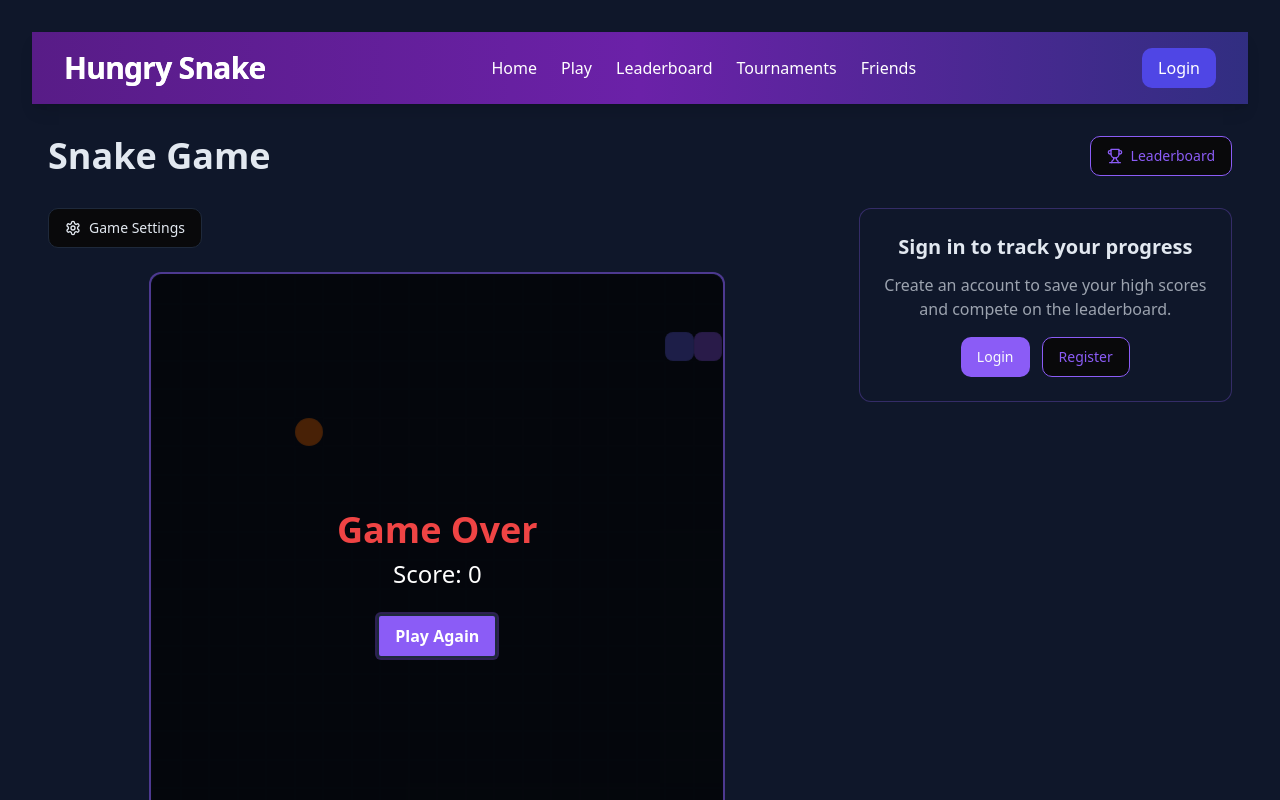
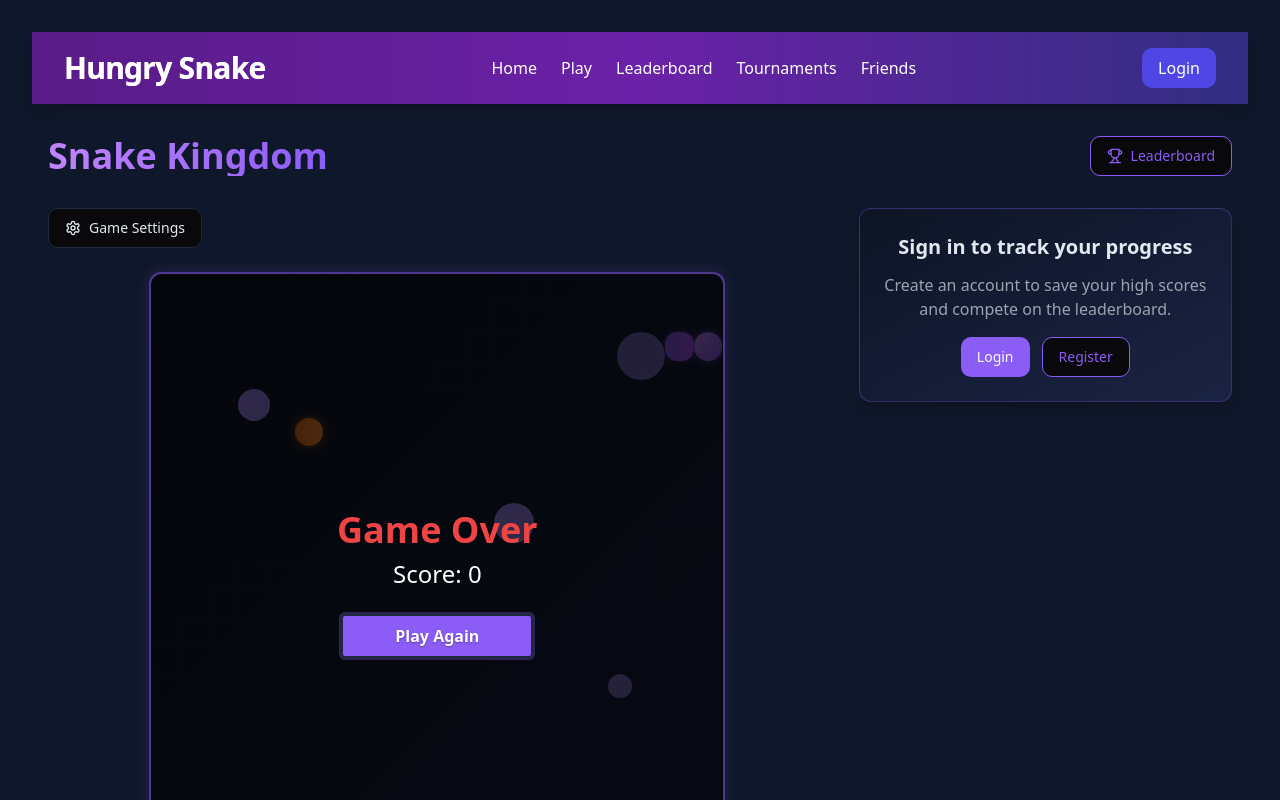
Before and after one commit to jagadeesh-ai-dev/snake-kingdom-by-jagadeesh, a React (Vite) app: page /game in a window 1280 px wide. Shown: the top 800 px of the page. Built offline with nearby package versions, Linux system fonts and the light colour scheme.

Commit message:
Refactor: Improve game design and add fullscreen toggle
- Improved snake and background design.
- Reduced snake movement speed.
- Added fullscreen toggle to pause menu.

```diff
--- a/src/components/game/GameEngine.tsx
+++ b/src/components/game/GameEngine.tsx
@@ -1,8 +1,7 @@
-
 import React, { useState, useEffect, useRef, useCallback } from "react";
 import { useToast } from "@/components/ui/use-toast";
 import { useAuth } from "@/contexts/AuthContext";
-import { ArrowUp, ArrowDown, ArrowLeft, ArrowRight, Fullscreen } from "lucide-react";
+import { ArrowUp, ArrowDown, ArrowLeft, ArrowRight, Fullscreen, Minimize } from "lucide-react";
 
 export type Direction = "UP" | "DOWN" | "LEFT" | "RIGHT";
 export type Difficulty = "EASY" | "MEDIUM" | "HARD" | "EXTREME";
@@ -28,11 +27,12 @@ type GameEngineProps = {
   onGameOver?: (score: number) => void;
 };
 
+// Adjusted speed settings to be slower across all difficulty levels
 const difficultySettings = {
-  EASY: { speed: 200, gridSize: 15 },
-  MEDIUM: { speed: 150, gridSize: 20 },
-  HARD: { speed: 100, gridSize: 25 },
-  EXTREME: { speed: 70, gridSize: 30 },
+  EASY: { speed: 250, gridSize: 15 },    // Slower (was 200)
+  MEDIUM: { speed: 200, gridSize: 20 },  // Slower (was 150)
+  HARD: { speed: 150, gridSize: 25 },    // Slower (was 100)
+  EXTREME: { speed: 120, gridSize: 30 }, // Slower (was 70)
 };
 
 const GameEngine: React.FC<GameEngineProps> = ({
@@ -441,11 +441,22 @@ const GameEngine: React.FC<GameEngineProps> = ({
         let cellClasses = "snake-cell absolute";
 
         if (isSnakeHead) {
-          cellClasses += " bg-snake-primary rounded-sm";
+          cellClasses += " snake-head rounded-full";
         } else if (isSnakeBody) {
-          cellClasses += " bg-snake-secondary rounded-sm";
+          // Apply different styling based on segment position for a more organic look
+          const segmentIndex = gameState.snake.findIndex(segment => segment.x === x && segment.y === y);
+          const isNeckSegment = segmentIndex === 1 || segmentIndex === 2;
+          const isTailSegment = segmentIndex === gameState.snake.length - 1 || segmentIndex === gameState.snake.length - 2;
+
+          if (isNeckSegment) {
+            cellClasses += " snake-neck rounded-lg";
+          } else if (isTailSegment) {
+            cellClasses += " snake-tail rounded-lg";
+          } else {
+            cellClasses += " snake-body rounded-lg";
+          }
         } else if (isFood) {
-          cellClasses += " bg-snake-food rounded-full animate-pulse-gentle";
+          cellClasses += " snake-food rounded-full animate-pulse-gentle";
         } else {
           cellClasses += " bg-transparent";
         }
@@ -475,8 +486,15 @@ const GameEngine: React.FC<GameEngineProps> = ({
       onTouchStart={onTouchStart}
       onTouchMove={onTouchMove}
     >
-      {/* Game grid */}
-      <div className="snake-grid relative w-full h-full bg-snake-background rounded-lg overflow-hidden">
+      {/* Game grid with enhanced background */}
+      <div className="snake-grid relative w-full h-full rounded-lg overflow-hidden bg-gradient-to-br from-snake-bg-dark via-snake-bg-mid to-snake-bg-light">
+        {/* Background decorative elements */}
+        <div className="absolute inset-0 w-full h-full">
+          <div className="absolute top-[20%] left-[15%] w-8 h-8 opacity-20 rounded-full bg-snake-accent animate-pulse-gentle"></div>
+          <div className="absolute top-[70%] left-[80%] w-6 h-6 opacity-15 rounded-full bg-snake-accent animate-pulse-gentle" style={{animationDelay: '1s'}}></div>
+          <div className="absolute top-[40%] left-[60%] w-10 h-10 opacity-10 rounded-full bg-snake-accent animate-pulse-gentle" style={{animationDelay: '1.5s'}}></div>
+          <div className="absolute top-[10%] right-[10%] w-12 h-12 opacity-5 rounded-full bg-snake-accent animate-pulse-gentle" style={{animationDelay: '0.8s'}}></div>
+        </div>
         {renderGrid()}
       </div>
 
@@ -486,8 +504,9 @@ const GameEngine: React.FC<GameEngineProps> = ({
           {gameState.paused ? (
             <>
               <h2 className="text-4xl font-bold text-white mb-6">Paused</h2>
+              <div className="flex flex-col gap-3 mb-6">
                 <button
-                className="pixel-button mb-4"
+                  className="pixel-button"
                   onClick={togglePause}
                 >
                   Resume Game
@@ -498,6 +517,18 @@ const GameEngine: React.FC<GameEngineProps> = ({
                 >
                   Restart Game
                 </button>
+                <button
+                  className="pixel-button-fullscreen"
+                  onClick={toggleFullscreen}
+                  aria-label={isFullscreen ? "Exit Fullscreen" : "Enter Fullscreen"}
+                >
+                  {isFullscreen ? (
+                    <><Minimize size={18} className="mr-2" /> Exit Fullscreen</>
+                  ) : (
+                    <><Fullscreen size={18} className="mr-2" /> Enter Fullscreen</>
+                  )}
+                </button>
+              </div>
             </>
           ) : (
             <>
@@ -578,7 +609,7 @@ const GameEngine: React.FC<GameEngineProps> = ({
             onClick={toggleFullscreen}
             aria-label="Toggle fullscreen"
           >
-            <Fullscreen size={18} />
+            {isFullscreen ? <Minimize size={18} /> : <Fullscreen size={18} />}
           </button>
         </div>
       </div>
--- a/src/index.css
+++ b/src/index.css
@@ -54,22 +54,75 @@
   }
 
   .game-container {
-    @apply rounded-lg bg-snake-background border-2 border-snake-primary border-opacity-50;
+    @apply rounded-lg bg-snake-background border-2 border-snake-primary border-opacity-50 shadow-lg;
+    box-shadow: 0 0 15px rgba(139, 92, 246, 0.2);
   }
 
   .pixel-button {
-    @apply bg-snake-primary hover:bg-purple-500 text-white font-bold py-2 px-4 rounded transition-all duration-200 pixel-border;
+    @apply bg-snake-primary hover:bg-purple-500 text-white font-bold py-2 px-6 rounded transition-all duration-200 pixel-border flex items-center justify-center gap-2 w-48;
+    text-shadow: 0px 1px 2px rgba(0, 0, 0, 0.3);
   }
 
   .pixel-button-secondary {
-    @apply bg-snake-secondary hover:bg-indigo-500 text-white font-bold py-2 px-4 rounded transition-all duration-200 pixel-border;
+    @apply bg-snake-secondary hover:bg-indigo-500 text-white font-bold py-2 px-6 rounded transition-all duration-200 pixel-border flex items-center justify-center gap-2 w-48;
+    text-shadow: 0px 1px 2px rgba(0, 0, 0, 0.3);
+  }
+
+  .pixel-button-fullscreen {
+    @apply bg-gray-700 hover:bg-gray-600 text-white font-bold py-2 px-6 rounded transition-all duration-200 pixel-border flex items-center justify-center gap-2 w-48;
+    text-shadow: 0px 1px 2px rgba(0, 0, 0, 0.3);
   }
 
   .snake-grid {
     @apply grid border border-snake-grid border-opacity-20;
+    background-image: radial-gradient(circle at 50% 50%, rgba(139, 92, 246, 0.08) 0%, rgba(0, 0, 0, 0) 80%);
   }
 
   .snake-cell {
-    @apply border border-snake-grid border-opacity-10;
+    @apply border border-snake-grid border-opacity-5;
+  }
+
+  /* Enhanced snake styling */
+  .snake-head {
+    @apply bg-gradient-to-br from-purple-400 to-snake-primary shadow-lg;
+    box-shadow: 0 0 8px rgba(139, 92, 246, 0.6);
+  }
+
+  .snake-neck {
+    @apply bg-gradient-to-r from-snake-primary to-purple-500;
+    box-shadow: 0 0 6px rgba(139, 92, 246, 0.5);
+  }
+
+  .snake-body {
+    @apply bg-gradient-to-r from-snake-secondary to-indigo-500;
+    box-shadow: 0 0 4px rgba(99, 102, 241, 0.4);
+  }
+
+  .snake-tail {
+    @apply bg-gradient-to-l from-indigo-500 to-indigo-400;
+    box-shadow: 0 0 4px rgba(99, 102, 241, 0.3);
+  }
+
+  .snake-food {
+    @apply bg-gradient-to-r from-snake-food to-orange-400 shadow-md;
+    box-shadow: 0 0 10px rgba(249, 115, 22, 0.6);
   }
 }
+
+@keyframes shimmer {
+  0% {
+    background-position: -200% 0;
+  }
+  100% {
+    background-position: 200% 0;
+  }
+}
+
+.shimmer-effect {
+  background: linear-gradient(90deg,
+    rgba(255,255,255,0) 0%,
+    rgba(255,255,255,0.1) 50%,
+    rgba(255,255,255,0) 100%);
+  background-size: 200% 100%;
+  animation: shimmer 3s infinite;
+}
--- a/src/pages/Game.tsx
+++ b/src/pages/Game.tsx
@@ -74,7 +74,9 @@ const Game = () => {
   return (
     <div className="container mx-auto px-4 py-8">
       <div className="flex justify-between items-center mb-8">
-        <h1 className="text-3xl md:text-4xl font-bold text-snake-text">Snake Game</h1>
+        <h1 className="text-3xl md:text-4xl font-bold bg-clip-text text-transparent bg-gradient-to-r from-purple-400 to-snake-primary">
+          Snake Kingdom
+        </h1>
         <Button
           variant="outline"
           onClick={() => navigate('/leaderboard')}
@@ -103,7 +105,7 @@ const Game = () => {
         <div>
           {/* Player Stats */}
           {isAuthenticated && user ? (
-            <div className="bg-snake-background border border-snake-primary/30 rounded-lg p-4">
+            <div className="bg-gradient-to-br from-snake-bg-dark via-snake-bg-mid to-snake-bg-light border border-snake-primary/30 rounded-lg p-4 shadow-lg">
               <h2 className="text-xl font-semibold mb-4 border-b border-snake-grid pb-2">Player Stats</h2>
               <div className="space-y-4">
                 <div>
@@ -118,7 +120,7 @@ const Game = () => {
                       {gameHistory.slice(0, 5).map((game, index) => (
                         <div
                           key={index}
-                          className="bg-gray-800 bg-opacity-30 p-2 rounded flex justify-between"
+                          className="bg-gray-800 bg-opacity-30 p-2 rounded flex justify-between hover:bg-gray-800 hover:bg-opacity-40 transition-colors"
                         >
                           <span>{formatDate(game.date)}</span>
                           <span className="font-medium text-snake-score">{game.score}</span>
@@ -130,7 +132,7 @@ const Game = () => {
               </div>
             </div>
           ) : (
-            <div className="bg-snake-background border border-snake-primary/30 rounded-lg p-6 text-center">
+            <div className="bg-gradient-to-br from-snake-bg-dark via-snake-bg-mid to-snake-bg-light border border-snake-primary/30 rounded-lg p-6 text-center shadow-lg">
               <h2 className="text-xl font-semibold mb-3">Sign in to track your progress</h2>
               <p className="mb-4 text-gray-400">Create an account to save your high scores and compete on the leaderboard.</p>
               <div className="space-x-3">
--- a/tailwind.config.ts
+++ b/tailwind.config.ts
@@ -66,6 +66,10 @@ export default {
           text: '#E2E8F0',
           score: '#10B981',
           danger: '#EF4444',
+          accent: '#A78BFA',
+          'bg-dark': '#0D1425',
+          'bg-mid': '#141C35',
+          'bg-light': '#1A2342',
         }
       },
       borderRadius: {
```
Lines whose indentation alone changed are shown as unchanged.
